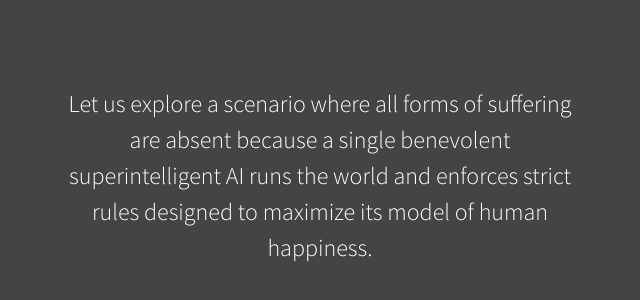
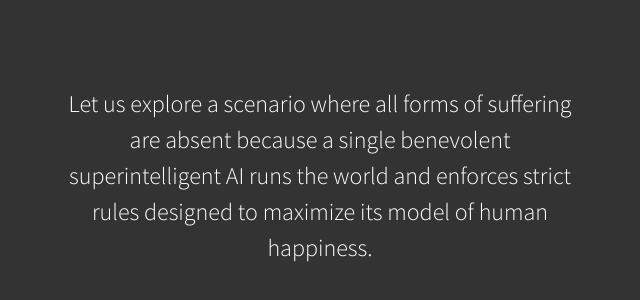
Before and after one commit to yruefenacht/Utopia, a plain HTML site: page index.html in a window 1280 px wide. Shown: the part 224-524 px from the top of the page, without its empty margins (320-960 px from the left). Drawn offline with Linux system fonts and the light colour scheme.

Commit message:
get that change on desktop pc

```diff
--- a/assets/css/style.css
+++ b/assets/css/style.css
@@ -31,7 +31,7 @@ hr {
 }
 
 .intro {
-  background: #444;
+  background: #333;
   width: 100%;
   height: 100%;
   display: flex;
```
